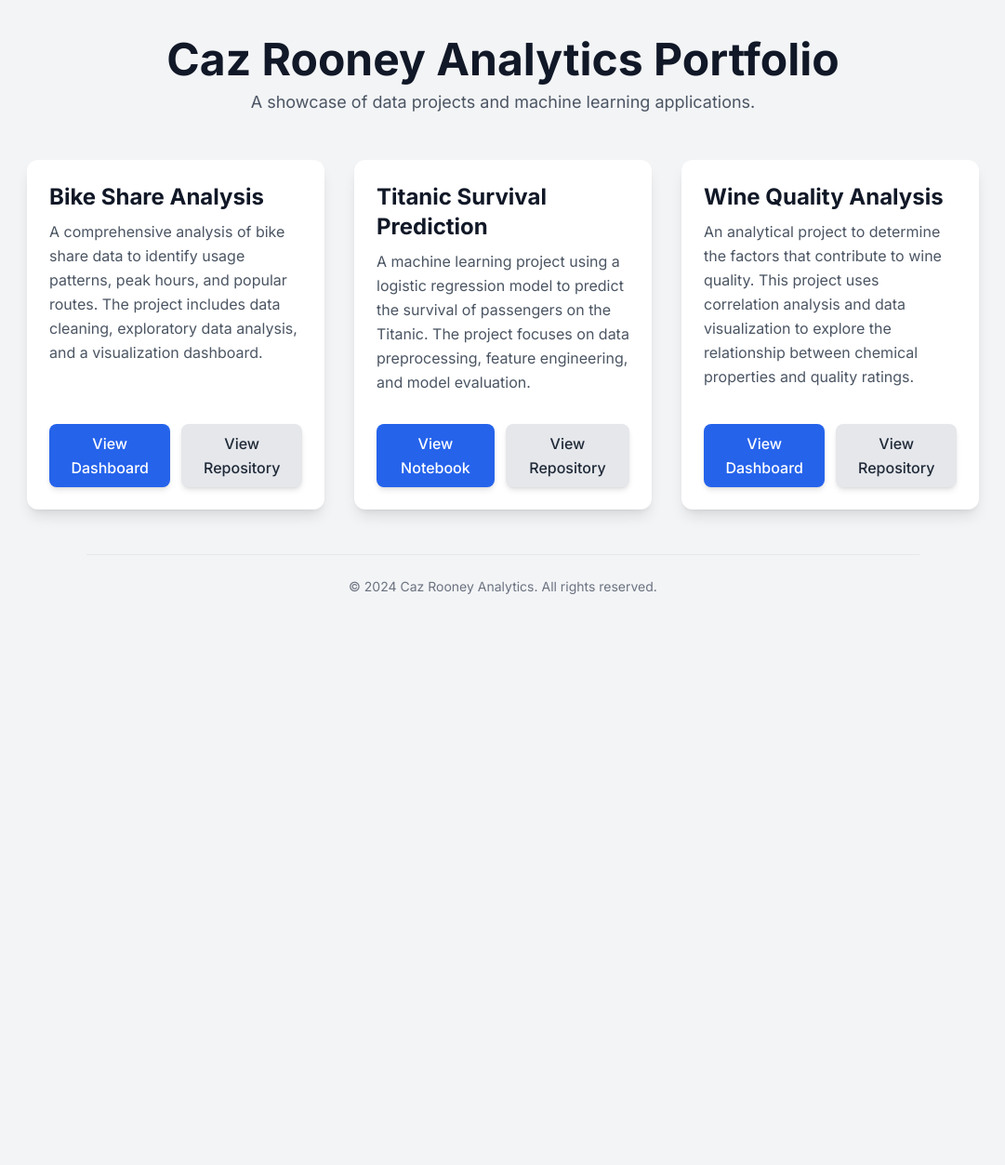
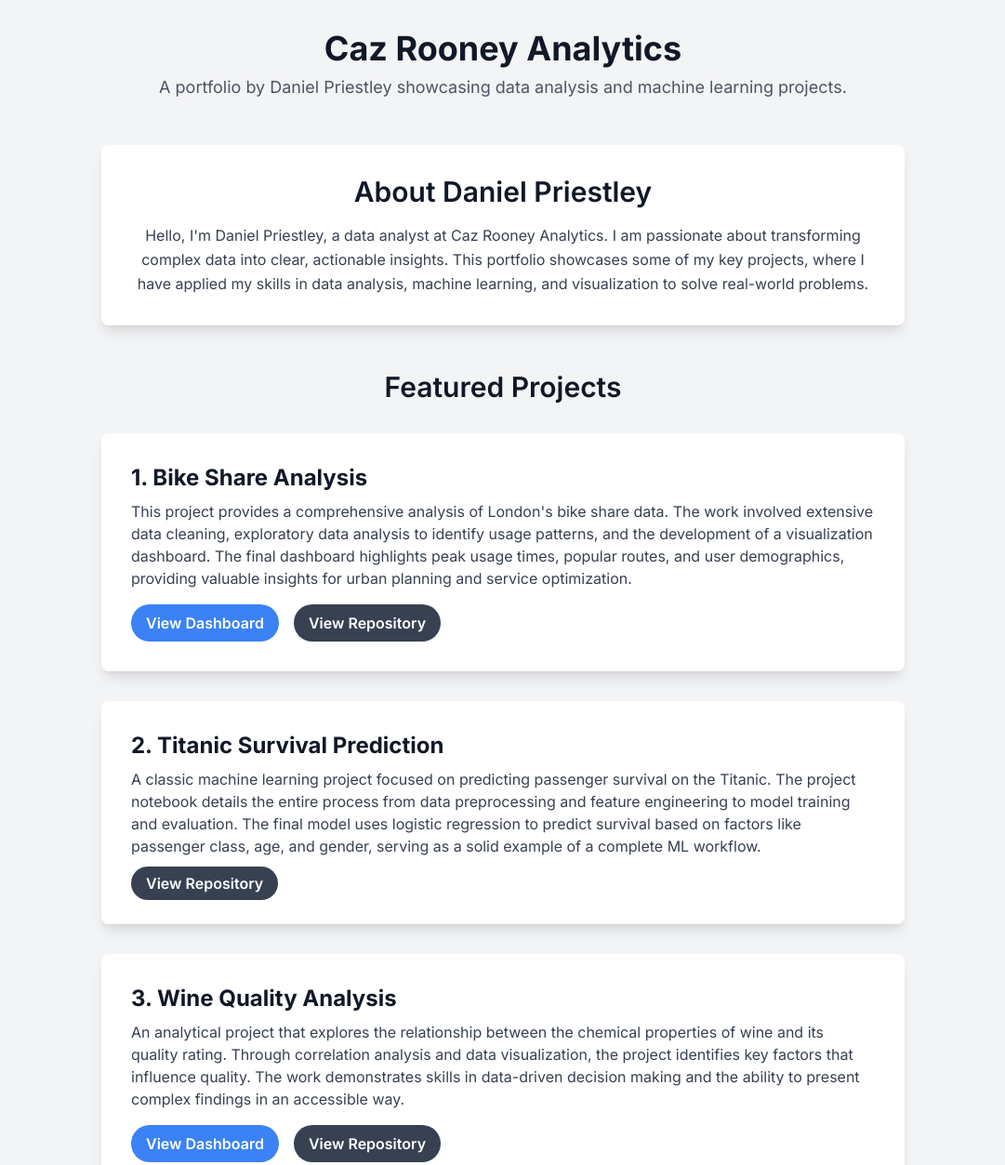
Before and after one commit to dpriestley09/Caz_Rooney_Analytics, a plain HTML site: page portfolio.html in a window 1280 px wide. Shown: the top 1253 px of the page at 93% size, without its empty margins (99-1180 px from the left). Before the commit the page ends 800 px from the top, so only its background shows below. Drawn offline with nearby package versions, Linux system fonts and the light colour scheme.

Commit message:
Add files via upload

```diff
--- a/portfolio.html
+++ b/portfolio.html
@@ -1,97 +1,99 @@
 <!DOCTYPE html>
 <html lang="en">
+
 <head>
     <meta charset="UTF-8">
     <meta name="viewport" content="width=device-width, initial-scale=1.0">
-    <title>Caz Rooney Analytics Portfolio</title>
-    <!-- Use the Inter font from Google Fonts -->
+    <title>Caz Rooney Analytics - Portfolio</title>
+    <script src="https://cdn.tailwindcss.com"></script>
     <link rel="preconnect" href="https://fonts.googleapis.com">
     <link rel="preconnect" href="https://fonts.gstatic.com" crossorigin>
     <link href="https://fonts.googleapis.com/css2?family=Inter:wght@400;500;600;700&display=swap" rel="stylesheet">
-    <!-- Load Tailwind CSS -->
-    <script src="https://cdn.tailwindcss.com"></script>
     <style>
         body {
             font-family: 'Inter', sans-serif;
             background-color: #f3f4f6;
-            color: #1f2937;
         }
     </style>
 </head>
-<body class="antialiased leading-relaxed text-gray-800">
 
-    <div class="min-h-screen flex flex-col items-center py-10 px-4 sm:px-6 lg:px-8">
-        <!-- Header -->
-        <header class="w-full max-w-4xl text-center mb-12">
-            <h1 class="text-4xl sm:text-5xl font-extrabold text-gray-900 mb-2">Caz Rooney Analytics Portfolio</h1>
-            <p class="text-lg text-gray-600">A showcase of data projects and machine learning applications.</p>
+<body class="text-gray-800">
+
+    <div class="container mx-auto px-4 py-8 max-w-4xl">
+
+        <!-- Header Section -->
+        <header class="text-center mb-12">
+            <h1 class="text-4xl font-bold text-gray-900 mb-2">Caz Rooney Analytics</h1>
+            <p class="text-lg text-gray-600">A portfolio by Daniel Priestley showcasing data analysis and machine
+                learning projects.</p>
         </header>
 
-        <!-- Main Content - Project Grid -->
-        <main class="w-full max-w-5xl">
-            <div class="grid grid-cols-1 md:grid-cols-2 lg:grid-cols-3 gap-8">
+        <!-- About Me Section -->
+        <section class="bg-white p-8 rounded-lg shadow-lg mb-12">
+            <h2 class="text-3xl font-semibold text-gray-900 mb-4 text-center">About Daniel Priestley</h2>
+            <p class="text-gray-700 leading-relaxed text-center">
+                Hello, I'm Daniel Priestley, a data analyst at Caz Rooney Analytics. I am passionate about transforming
+                complex data into clear, actionable insights. This portfolio showcases some of my key projects, where I
+                have applied my skills in data analysis, machine learning, and visualization to solve real-world
+                problems.
+            </p>
+        </section>
+
+        <!-- Portfolio Projects Section -->
+        <section>
+            <h2 class="text-3xl font-semibold text-gray-900 mb-8 text-center">Featured Projects</h2>
 
             <!-- Project Card 1: Bike Share Analysis -->
-                <div class="bg-white rounded-xl shadow-lg p-6 flex flex-col justify-between transform transition duration-300 hover:scale-105 hover:shadow-2xl">
-                    <div>
-                        <h2 class="text-2xl font-bold text-gray-900 mb-2">Bike Share Analysis</h2>
-                        <p class="text-gray-600 mb-4">
-                            A comprehensive analysis of bike share data to identify usage patterns, peak hours, and popular routes. The project includes data cleaning, exploratory data analysis, and a visualization dashboard.
+            <div class="bg-white p-8 rounded-lg shadow-lg mb-8">
+                <h3 class="text-2xl font-bold text-gray-900 mb-2">1. Bike Share Analysis</h3>
+                <p class="text-gray-700 mb-4">
+                    This project provides a comprehensive analysis of London's bike share data. The work involved extensive data cleaning, exploratory data analysis to identify usage patterns, and the development of a visualization dashboard. The final dashboard highlights peak usage times, popular routes, and user demographics, providing valuable insights for urban planning and service optimization.
                 </p>
-                    </div>
-                    <div class="flex flex-col sm:flex-row space-y-3 sm:space-y-0 sm:space-x-3 mt-4">
-                        <a href="https://dpriestley09.github.io/London_Bike_Analysis/" target="_blank" class="w-full sm:w-auto text-center bg-blue-600 text-white font-medium py-2 px-4 rounded-lg shadow-md transition duration-300 hover:bg-blue-700">
+                <div class="flex flex-wrap gap-4">
+                    <a href="https://dpriestley09.github.io/London_Bike_Analysis/"
+                        class="bg-blue-500 hover:bg-blue-600 text-white font-semibold py-2 px-4 rounded-full transition duration-300">
                         View Dashboard
                     </a>
-                        <a href="https://github.com/dpriestley09/London_Bike_Analysis" target="_blank" class="w-full sm:w-auto text-center bg-gray-200 text-gray-800 font-medium py-2 px-4 rounded-lg shadow-md transition duration-300 hover:bg-gray-300">
+                    <a href="https://github.com/dpriestley09/London_Bike_Analysis"
+                        class="bg-gray-700 hover:bg-gray-800 text-white font-semibold py-2 px-4 rounded-full transition duration-300">
                         View Repository
                     </a>
                 </div>
             </div>
 
             <!-- Project Card 2: Titanic Survival Prediction -->
-                <div class="bg-white rounded-xl shadow-lg p-6 flex flex-col justify-between transform transition duration-300 hover:scale-105 hover:shadow-2xl">
-                    <div>
-                        <h2 class="text-2xl font-bold text-gray-900 mb-2">Titanic Survival Prediction</h2>
-                        <p class="text-gray-600 mb-4">
-                            A machine learning project using a logistic regression model to predict the survival of passengers on the Titanic. The project focuses on data preprocessing, feature engineering, and model evaluation.
+            <div class="bg-white p-8 rounded-lg shadow-lg mb-8">
+                <h3 class="text-2xl font-bold text-gray-900 mb-2">2. Titanic Survival Prediction</h3>
+                <p class="text-gray-700 mb-4">
+                    A classic machine learning project focused on predicting passenger survival on the Titanic. The project notebook details the entire process from data preprocessing and feature engineering to model training and evaluation. The final model uses logistic regression to predict survival based on factors like passenger class, age, and gender, serving as a solid example of a complete ML workflow.
                 </p>
+                <a href="https://github.com/dpriestley09/Titanic_Survivor_Analysis"
+                    class="bg-gray-700 hover:bg-gray-800 text-white font-semibold py-2 px-4 rounded-full transition duration-300">
+                    View Repository
+                </a>
             </div>
-                    <div class="flex flex-col sm:flex-row space-y-3 sm:space-y-0 sm:space-x-3 mt-4">
-                        <a href="https://github.com/dpriestley09/Titanic_Survivor_Analysis" target="_blank" class="w-full sm:w-auto text-center bg-blue-600 text-white font-medium py-2 px-4 rounded-lg shadow-md transition duration-300 hover:bg-blue-700">
-                            View Notebook
+
+            <!-- Project Card 3: Wine Quality Analysis -->
+            <div class="bg-white p-8 rounded-lg shadow-lg mb-8">
+                <h3 class="text-2xl font-bold text-gray-900 mb-2">3. Wine Quality Analysis</h3>
+                <p class="text-gray-700 mb-4">
+                    An analytical project that explores the relationship between the chemical properties of wine and its quality rating. Through correlation analysis and data visualization, the project identifies key factors that influence quality. The work demonstrates skills in data-driven decision making and the ability to present complex findings in an accessible way.
+                </p>
+                <div class="flex flex-wrap gap-4">
+                    <a href="https://dpriestley09.github.io/Wine_Analysis_Dashboard/"
+                        class="bg-blue-500 hover:bg-blue-600 text-white font-semibold py-2 px-4 rounded-full transition duration-300">
+                        View Dashboard
                     </a>
-                        <a href="https://github.com/dpriestley09/Titanic_Survivor_Analysis" target="_blank" class="w-full sm:w-auto text-center bg-gray-200 text-gray-800 font-medium py-2 px-4 rounded-lg shadow-md transition duration-300 hover:bg-gray-300">
+                    <a href="https://github.com/dpriestley09/Wine_Analysis_Dashboard"
+                        class="bg-gray-700 hover:bg-gray-800 text-white font-semibold py-2 px-4 rounded-full transition duration-300">
                         View Repository
                     </a>
                 </div>
             </div>
+        </section>
 
-                <!-- Project Card 3: Wine Quality Analysis -->
-                <div class="bg-white rounded-xl shadow-lg p-6 flex flex-col justify-between transform transition duration-300 hover:scale-105 hover:shadow-2xl">
-                    <div>
-                        <h2 class="text-2xl font-bold text-gray-900 mb-2">Wine Quality Analysis</h2>
-                        <p class="text-gray-600 mb-4">
-                            An analytical project to determine the factors that contribute to wine quality. This project uses correlation analysis and data visualization to explore the relationship between chemical properties and quality ratings.
-                        </p>
-                    </div>
-                    <div class="flex flex-col sm:flex-row space-y-3 sm:space-y-0 sm:space-x-3 mt-4">
-                        <a href="https://dpriestley09.github.io/Wine_Analysis_Dashboard/" target="_blank" class="w-full sm:w-auto text-center bg-blue-600 text-white font-medium py-2 px-4 rounded-lg shadow-md transition duration-300 hover:bg-blue-700">
-                            View Dashboard
-                        </a>
-                        <a href="https://github.com/dpriestley09/Wine_Analysis_Dashboard" target="_blank" class="w-full sm:w-auto text-center bg-gray-200 text-gray-800 font-medium py-2 px-4 rounded-lg shadow-md transition duration-300 hover:bg-gray-300">
-                            View Repository
-                        </a>
-                    </div>
     </div>
 
-            </div>
-        </main>
+</body>
 
-        <!-- Footer -->
-        <footer class="w-full max-w-4xl text-center mt-12 py-6 border-t border-gray-200 text-gray-500 text-sm">
-            <p>&copy; 2024 Caz Rooney Analytics. All rights reserved.</p>
-        </footer>
-    </div>
-</body>
 </html>
```
Lines whose indentation alone changed are shown as unchanged.
